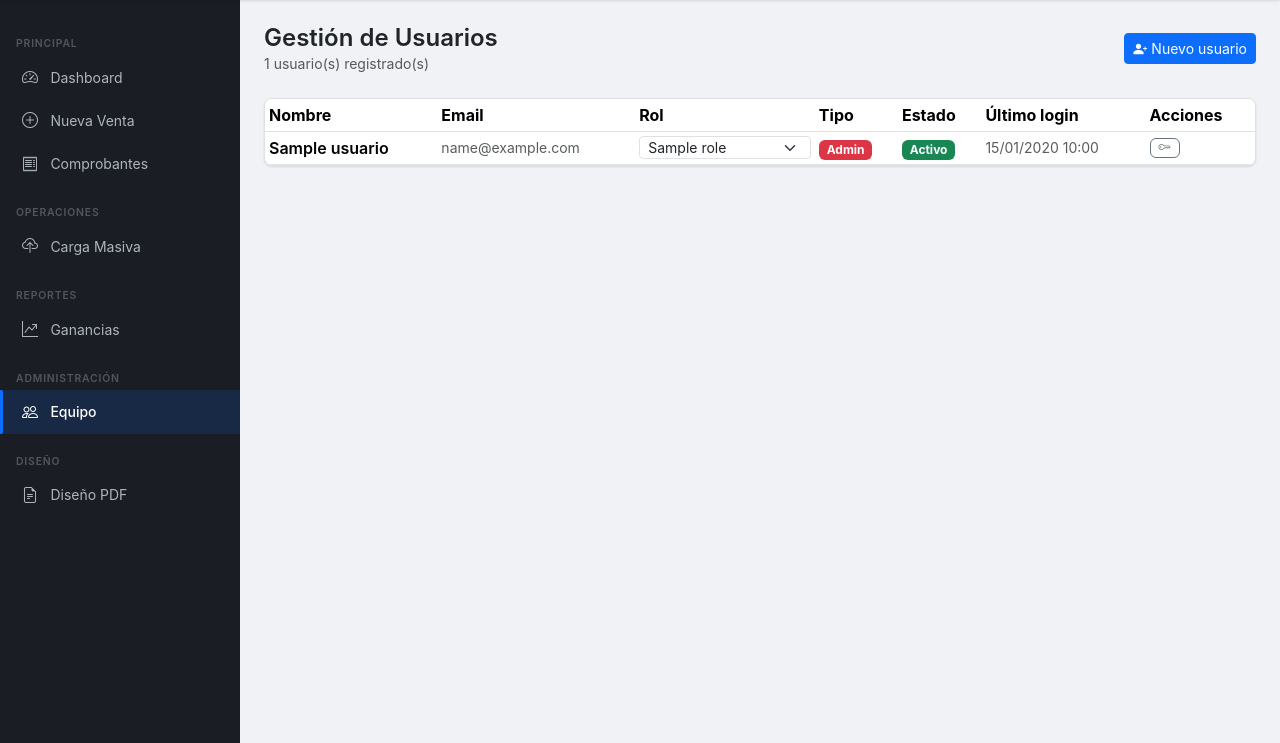
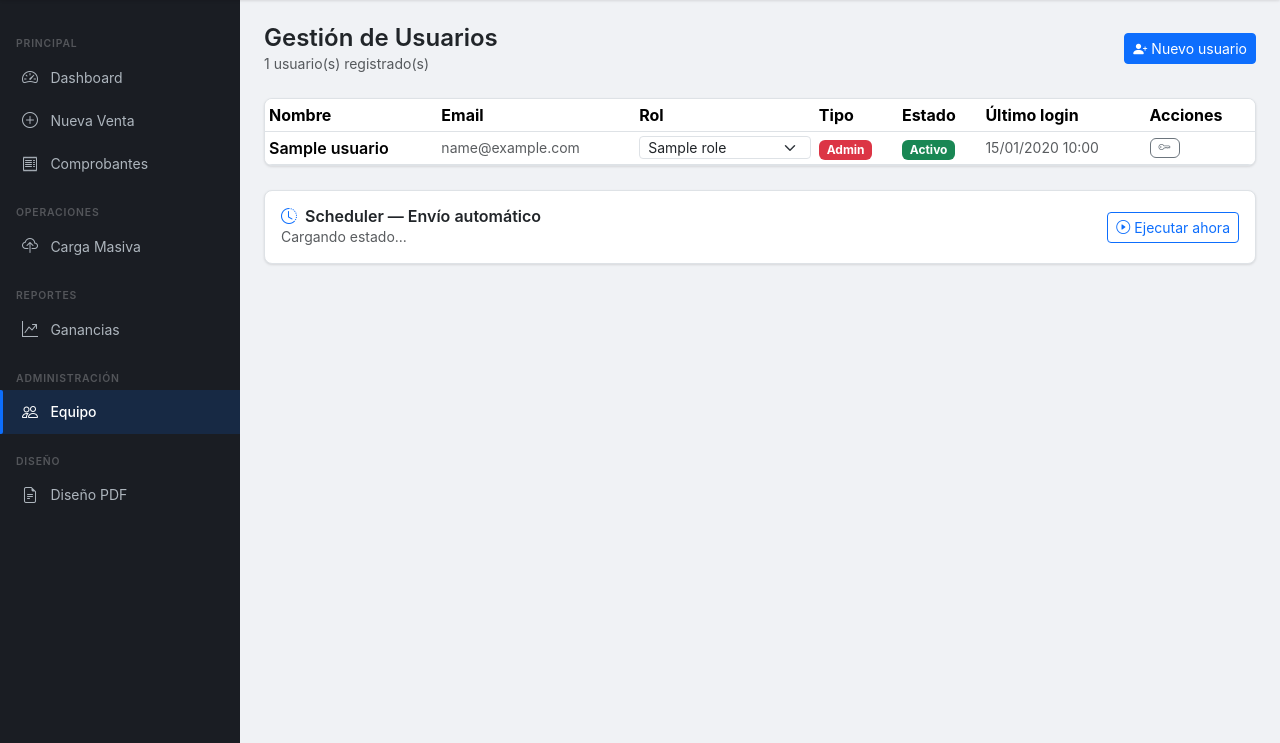
Before and after one commit to mickstmt/ArdavFact, a Flask app: page /admin/usuarios in a window 1280 px wide. Shown: the part 56-799 px from the top of the page. Run offline with Flask 3, Linux system fonts and the light colour scheme; a user stored in the database is signed in; tables that the repository leaves empty hold one stand-in row (values such as "Sample post"); some libraries are stand-ins or nearby versions.

Commit message:
feat: expose scheduler status and manual trigger in admin UI (#8)
- get_status() and ejecutar_ahora() added to scheduler_service
- GET /admin/scheduler/estado + POST /admin/scheduler/ejecutar-ahora routes
- Scheduler widget card in usuarios.html with live status and run button

Co-Authored-By: Claude Sonnet 4.6 <noreply@anthropic.com>

```diff
--- a/app/blueprints/admin/routes.py
+++ b/app/blueprints/admin/routes.py
@@ -156,6 +156,29 @@ def reset_password(user_id: int):
 
 
 # ─────────────────────────────────────────────────────────────────────────────
+# Scheduler
+# ─────────────────────────────────────────────────────────────────────────────
+
+@admin_bp.route('/scheduler/estado')
+@login_required
+@requiere_permiso('usuarios.gestionar')
+def scheduler_estado():
+    """Devuelve el estado del scheduler como JSON."""
+    from app.services.scheduler_service import get_status
+    return jsonify(get_status())
+
+
+@admin_bp.route('/scheduler/ejecutar-ahora', methods=['POST'])
+@login_required
+@requiere_permiso('usuarios.gestionar')
+def scheduler_ejecutar_ahora():
+    """Dispara el envío de pendientes inmediatamente."""
+    from app.services.scheduler_service import ejecutar_ahora
+    ejecutar_ahora(current_app._get_current_object())
+    return jsonify({'success': True, 'message': 'Tarea iniciada en segundo plano.'})
+
+
+# ─────────────────────────────────────────────────────────────────────────────
 # Helper
 # ─────────────────────────────────────────────────────────────────────────────
 
--- a/app/templates/admin/usuarios.html
+++ b/app/templates/admin/usuarios.html
@@ -88,6 +88,19 @@
   </table>
 </div>
 
+
+<!-- Widget: Scheduler -->
+<div class="af-card mt-4 p-3">
+  <div class="d-flex justify-content-between align-items-center flex-wrap gap-2">
+    <div>
+      <h6 class="fw-semibold mb-0"><i class="bi bi-clock-history me-2 text-primary"></i>Scheduler — Envío automático</h6>
+      <p class="text-muted small mb-0" id="sched-info">Cargando estado...</p>
+    </div>
+    <button class="btn btn-sm btn-outline-primary" id="btn-ejecutar-ahora" onclick="ejecutarAhora()">
+      <i class="bi bi-play-circle me-1"></i>Ejecutar ahora
+    </button>
+  </div>
+</div>
 
 <!-- Modal: Nuevo usuario -->
 <div class="modal fade" id="modalNuevoUsuario" tabindex="-1">
@@ -243,5 +256,39 @@ async function resetPassword(userId, nombre) {
     showToast('error', data.message);
   }
 }
+
+// ── Scheduler ────────────────────────────────────────────────────────────────
+async function cargarEstadoScheduler() {
+  try {
+    const r = await fetch('{{ url_for("admin.scheduler_estado") }}');
+    const d = await r.json();
+    const info = document.getElementById('sched-info');
+    if (d.activo) {
+      info.textContent = `Activo · próxima ejecución: ${d.proxima_ejecucion || '—'} (${d.zona_horaria})`;
+    } else {
+      info.textContent = 'Inactivo';
+    }
+  } catch {
+    document.getElementById('sched-info').textContent = 'No disponible';
+  }
+}
+
+async function ejecutarAhora() {
+  const btn = document.getElementById('btn-ejecutar-ahora');
+  btn.disabled = true;
+  btn.innerHTML = '<span class="spinner-border spinner-border-sm me-1"></span>Ejecutando...';
+  try {
+    const r = await fetch('{{ url_for("admin.scheduler_ejecutar_ahora") }}', {method: 'POST'});
+    const d = await r.json();
+    showToast(d.success ? 'success' : 'error', d.message);
+  } catch {
+    showToast('error', 'Error de conexión.');
+  } finally {
+    btn.disabled = false;
+    btn.innerHTML = '<i class="bi bi-play-circle me-1"></i>Ejecutar ahora';
+  }
+}
+
+document.addEventListener('DOMContentLoaded', cargarEstadoScheduler);
 </script>
 {% endblock %}
```
Also changed, not shown: app/services/scheduler_service.py (+24 -0 lines).
